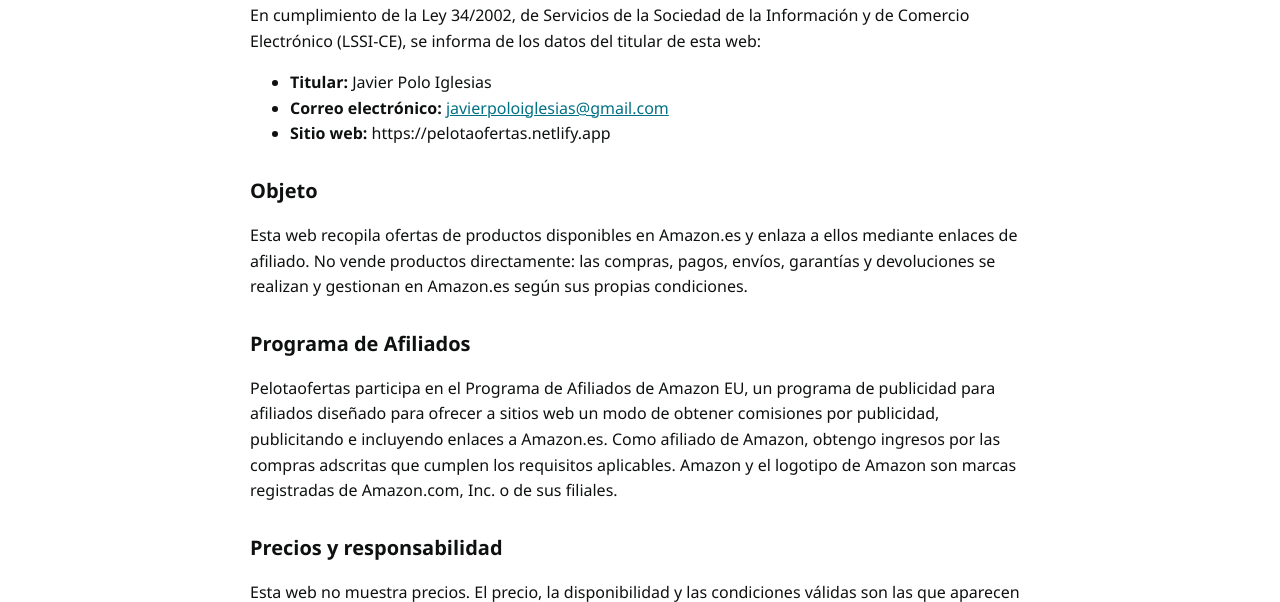
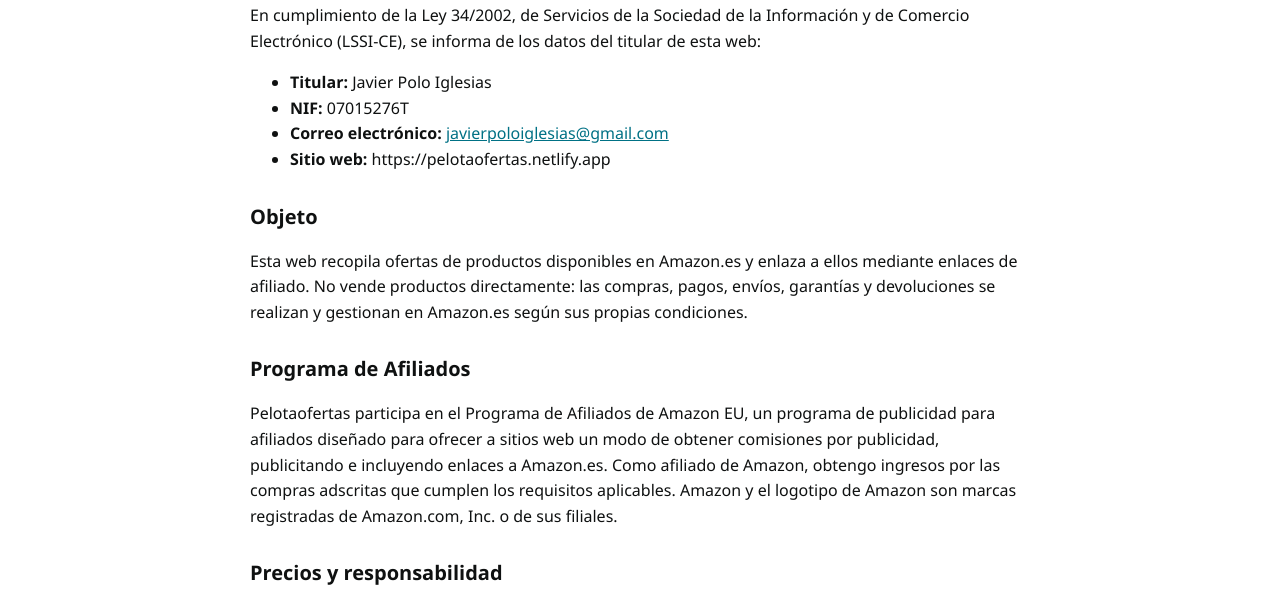
Before and after one commit to javierpoloiglesias-source/pelotamazon, a plain HTML site: page aviso-legal.html in a window 1280 px wide. Shown: the part 159-761 px from the top of the page. Drawn offline with Linux system fonts and the light colour scheme.

Commit message:
Aviso legal: añadir NIF del titular a petición suya (LSSI)
Co-Authored-By: Claude Opus 5.5 <noreply@anthropic.com>
Claude-Session: https://claude.ai/code/session_01AtJ2padRz4LErPEmjXfT26

```diff
--- a/aviso-legal.html
+++ b/aviso-legal.html
@@ -12,7 +12,7 @@ footer{background:#131a22;color:#aaa;font-size:13px;text-align:center;padding:18
 <header><a href="index.html">pelotaofertas</a></header>
 <main><h1>Aviso legal</h1>
 <p>En cumplimiento de la Ley 34/2002, de Servicios de la Sociedad de la Información y de Comercio Electrónico (LSSI-CE), se informa de los datos del titular de esta web:</p>
-<ul><li><b>Titular:</b> Javier Polo Iglesias</li><li><b>Correo electrónico:</b> <a href="mailto:javierpoloiglesias@gmail.com">javierpoloiglesias@gmail.com</a></li><li><b>Sitio web:</b> https://pelotaofertas.netlify.app</li></ul>
+<ul><li><b>Titular:</b> Javier Polo Iglesias</li><li><b>NIF:</b> 07015276T</li><li><b>Correo electrónico:</b> <a href="mailto:javierpoloiglesias@gmail.com">javierpoloiglesias@gmail.com</a></li><li><b>Sitio web:</b> https://pelotaofertas.netlify.app</li></ul>
 <h2>Objeto</h2><p>Esta web recopila ofertas de productos disponibles en Amazon.es y enlaza a ellos mediante enlaces de afiliado. No vende productos directamente: las compras, pagos, envíos, garantías y devoluciones se realizan y gestionan en Amazon.es según sus propias condiciones.</p>
 <h2>Programa de Afiliados</h2><p>Pelotaofertas participa en el Programa de Afiliados de Amazon EU, un programa de publicidad para afiliados diseñado para ofrecer a sitios web un modo de obtener comisiones por publicidad, publicitando e incluyendo enlaces a Amazon.es. Como afiliado de Amazon, obtengo ingresos por las compras adscritas que cumplen los requisitos aplicables. Amazon y el logotipo de Amazon son marcas registradas de Amazon.com, Inc. o de sus filiales.</p>
 <h2>Precios y responsabilidad</h2><p>Esta web no muestra precios. El precio, la disponibilidad y las condiciones válidas son las que aparecen en Amazon.es en el momento de la compra. El titular no se responsabiliza de los cambios que Amazon realice en sus productos ni de la información publicada en webs de terceros.</p>
```
